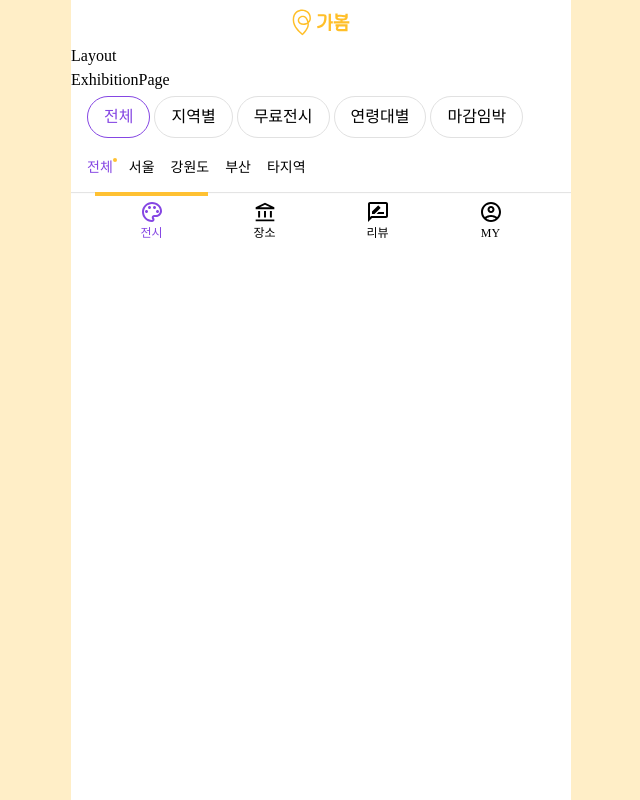
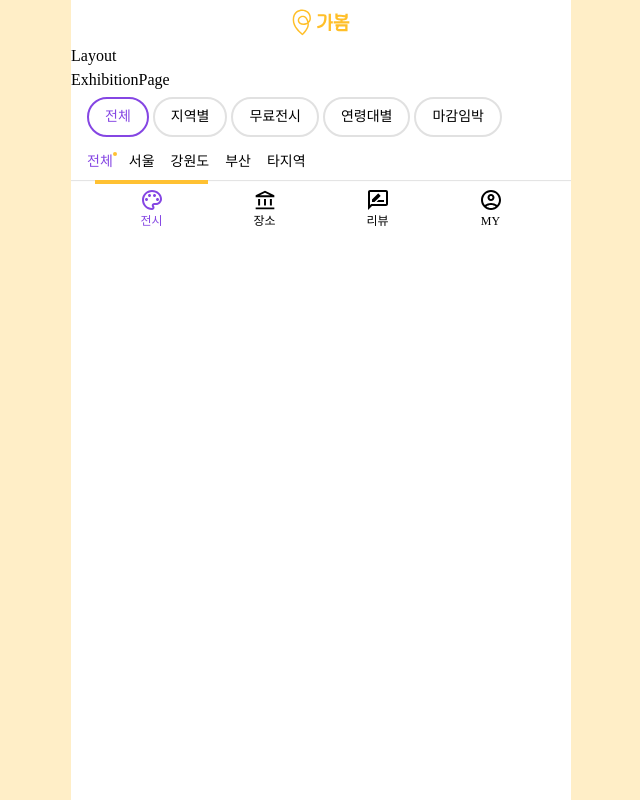
Before and after one commit to hyny-hyuny/gabom-react, a React (Vite) app: page /exhibition in a window 1280 px wide. Shown: the whole page, without its empty margins (319-959 px from the left). Built offline with nearby package versions, Linux system fonts and the light colour scheme; a web font is replaced by a local one.

Commit message:
[Feat] ChipMenu 컴포넌트 기능구현

```diff
--- a/src/components/atoms/ChipBtn.tsx
+++ b/src/components/atoms/ChipBtn.tsx
@@ -1,33 +1,35 @@
 import { tm } from '@/utils/tw-merge';
 
 interface ChipTypes {
-  label: string;
-  isPress: boolean;
+  children: string;
+  pressed: boolean;
   size?: string;
+  index: number;
+  onToggle: (pressedIndex: number) => void;
 }
 
-function ChipBtn({ label = '이름', isPress, size }: ChipTypes) {
+function ChipBtn({ children, pressed, size, index, onToggle }: ChipTypes) {
   const chipMedium =
-    'block border-1 px-custom-6 py-custom-3 border-gray-100 rounded-[22px] bg-white';
+    'block border-2 px-custom-6 py-custom-3 border-gray-100 rounded-[22px] bg-white';
   const chipMediumSelected = 'border-tertiary text-tertiary';
-  const chipSmall = 'label-sm';
   const chipSmallSelected =
     'text-tertiary after:block after:content-[""] after:w-1 after:h-1 after:bg-primary after:rounded-3xs relative after:absolute after:top-0 after:-right-1';
-
-  const isSelected = !!isPress;
 
   return (
     <button
       type="button"
       className={tm(
-        'cursor-pointer',
-        size === 'medium' ? chipMedium : size === 'small' ? chipSmall : '',
-        isSelected && size === 'medium' && chipMediumSelected,
-        isSelected && size === 'small' && chipSmallSelected
+        'cursor-pointer label-sm',
+        size === 'medium' ? chipMedium : '',
+        pressed && size === 'medium' && chipMediumSelected,
+        pressed && size === 'small' && chipSmallSelected
       )}
-      aria-pressed={isPress}
+      aria-pressed={true}
+      onClick={() => {
+        onToggle(index);
+      }}
     >
-      {label}
+      {children}
     </button>
   );
 }
--- a/src/components/molecules/ChipMenu.tsx
+++ b/src/components/molecules/ChipMenu.tsx
@@ -1,5 +1,6 @@
 import { tm } from '@/utils/tw-merge';
 import ChipBtn from '../atoms/ChipBtn';
+import { useState } from 'react';
 
 export interface ChipMenuData {
   label: string;
@@ -7,23 +8,39 @@ export interface ChipMenuData {
 }
 
 interface ChipMenuProps {
-  list: ChipMenuData[];
+  list: string[];
   size: 'medium' | 'small';
 }
 
 function ChipMenu({ list, size }: ChipMenuProps) {
+  const [pressedIndex, setPressedIndex] = useState(0);
+
+  const handleToggle = (pressedIndex: number) => {
+    console.log(pressedIndex);
+    setPressedIndex(pressedIndex);
+  };
+
   return (
     <div className={tm('overflow-x-auto')}>
       <ul
         className={tm(
-          'w-max h-[50px] px-custom-6 flex items-center',
-          size === 'medium' ? 'gap-custom-1' : 'gap-custom-6'
+          'w-max px-custom-6 flex items-center',
+          size === 'medium' ? 'gap-custom-1 h-[50px]' : 'gap-custom-6 h-[38px]'
         )}
       >
         {list.map((item, index) => {
+          const ispress = index === pressedIndex;
+
           return (
             <li key={index} className="shrink-0">
-              <ChipBtn label={item.label} isPress={item.status} size={size} />
+              <ChipBtn
+                pressed={ispress}
+                size={size}
+                index={index}
+                onToggle={handleToggle}
+              >
+                {item}
+              </ChipBtn>
             </li>
           );
         })}
--- a/src/components/pages/ExhibitionPage.tsx
+++ b/src/components/pages/ExhibitionPage.tsx
@@ -1,27 +1,14 @@
-import ChipMenu, { ChipMenuData } from '../molecules/ChipMenu';
+import ChipMenu from '../molecules/ChipMenu';
 
-const categoryList: ChipMenuData[] = [
-  { label: '전체', status: true },
-  { label: '지역별', status: false },
-  { label: '무료전시', status: false },
-  { label: '연령대별', status: false },
-  { label: '마감임박', status: false },
-];
-
-const regionList: ChipMenuData[] = [
-  { label: '전체', status: true },
-  { label: '서울', status: false },
-  { label: '강원도', status: false },
-  { label: '부산', status: false },
-  { label: '타지역', status: false },
-];
+const categoryList = ['전체', '지역별', '무료전시', '연령대별', '마감임박'];
+const regionList = ['전체', '서울', '강원도', '부산', '타지역'];
 
 function ExhibitionPage() {
   return (
     <section>
       ExhibitionPage
       <ChipMenu list={categoryList} size={'medium'} />
-      <ChipMenu list={regionList} size="small" />
+      <ChipMenu list={regionList} size={'small'} />
       {/* <ExhibitionList /> */}
     </section>
   );
```
